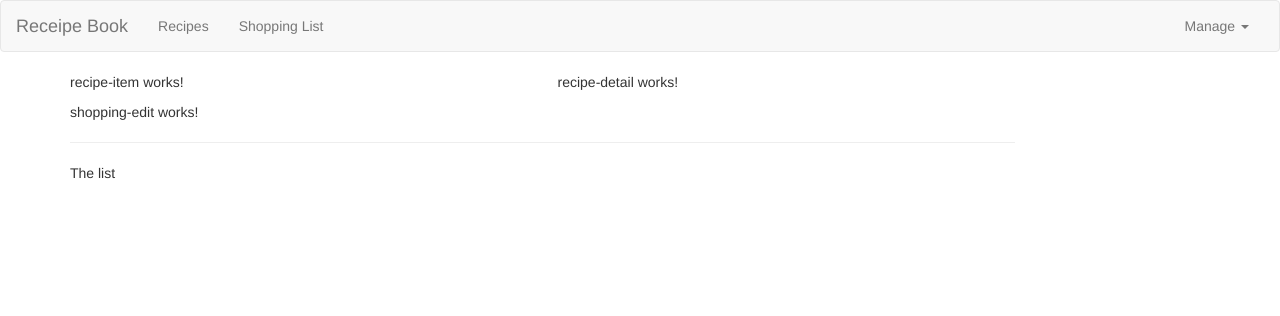
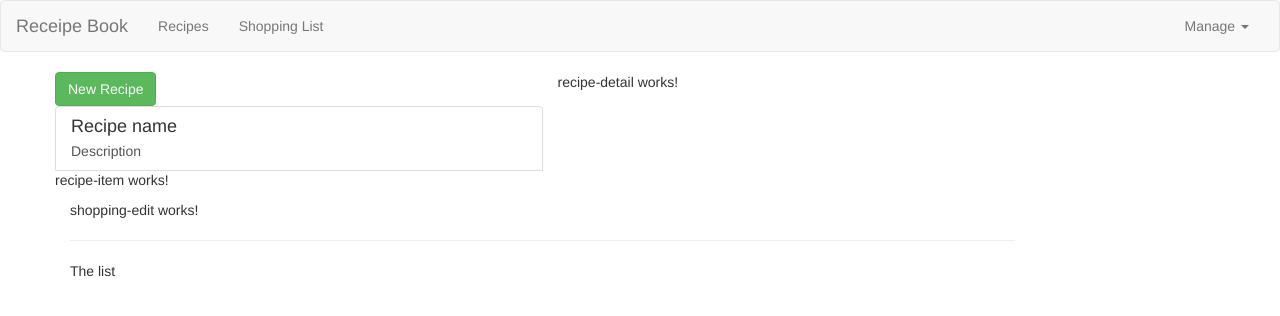
Before and after one commit to mahmoudelmekwed/recipeBook, an Angular app: page / in a window 1280 px wide. Shown: the top 316 px of the page. Built offline with nearby package versions, Linux system fonts and the light colour scheme.

Commit message:
Adding Content to the Recipes Components

```diff
--- a/src/app/recipes/recipe-list/recipe-list.component.html
+++ b/src/app/recipes/recipe-list/recipe-list.component.html
@@ -1 +1,21 @@
-<app-recipe-item></app-recipe-item>
+<div class="row">
+    <div class="cl-xs-12">
+
+        <button  class="btn btn-success">New Recipe</button>
+
+    </div>
+</div>
+<div class="row">
+    <div class="cl-xs-12">
+        <a href="#" class="list-group-item clearfix">
+            <div class=" pull-left">
+                <h4 class=" list-group-item-heading">Recipe name</h4>
+                <p class=" list-group-item-text">Description</p>
+            </div>
+            <span class=" pull-right">
+                <img src="" alt="" class=" img-responsive" style=" max-height: 50px;">
+            </span>
+        </a>
+        <app-recipe-item></app-recipe-item>
+    </div>
+</div>
--- a/src/app/recipes/recipe-list/recipe-list.component.ts
+++ b/src/app/recipes/recipe-list/recipe-list.component.ts
@@ -1,4 +1,5 @@
 import { Component, OnInit } from '@angular/core';
+import { Recipe } from '../recipe.model';
 
 @Component({
   selector: 'app-recipe-list',
@@ -6,6 +7,9 @@ import { Component, OnInit } from '@angular/core';
   styleUrls: ['./recipe-list.component.css']
 })
 export class RecipeListComponent implements OnInit {
+  recipes : Recipe[] = [
+    new Recipe('A test' , 'this is a test', 'https://media.gettyimages.com/id/157482029/photo/stack-of-books.jpg?s=612x612&w=gi&k=20&c=_Yaofm8sZLZkKs1eMkv-zhk8K4k5u0g0fJuQrReWfdQ=')
+  ];
 
   constructor() { }
 
--- /dev/null
+++ b/src/app/recipes/recipe.model.ts
@@ -0,0 +1,11 @@
+export class Recipe {
+  public name : string;
+  public description : string ;
+  public imagePath : string ;
+
+  constructor( name: string, desc: string, imagePath: string){
+    this.name = name;
+    this.description = desc;
+    this.imagePath = imagePath ;
+  }
+ }
--- a/src/app/recipes/recipes.component.ts
+++ b/src/app/recipes/recipes.component.ts
@@ -7,6 +7,7 @@ import { Component, OnInit } from '@angular/core';
 })
 export class RecipesComponent implements OnInit {
 
+
   constructor() { }
 
   ngOnInit(): void {
```
